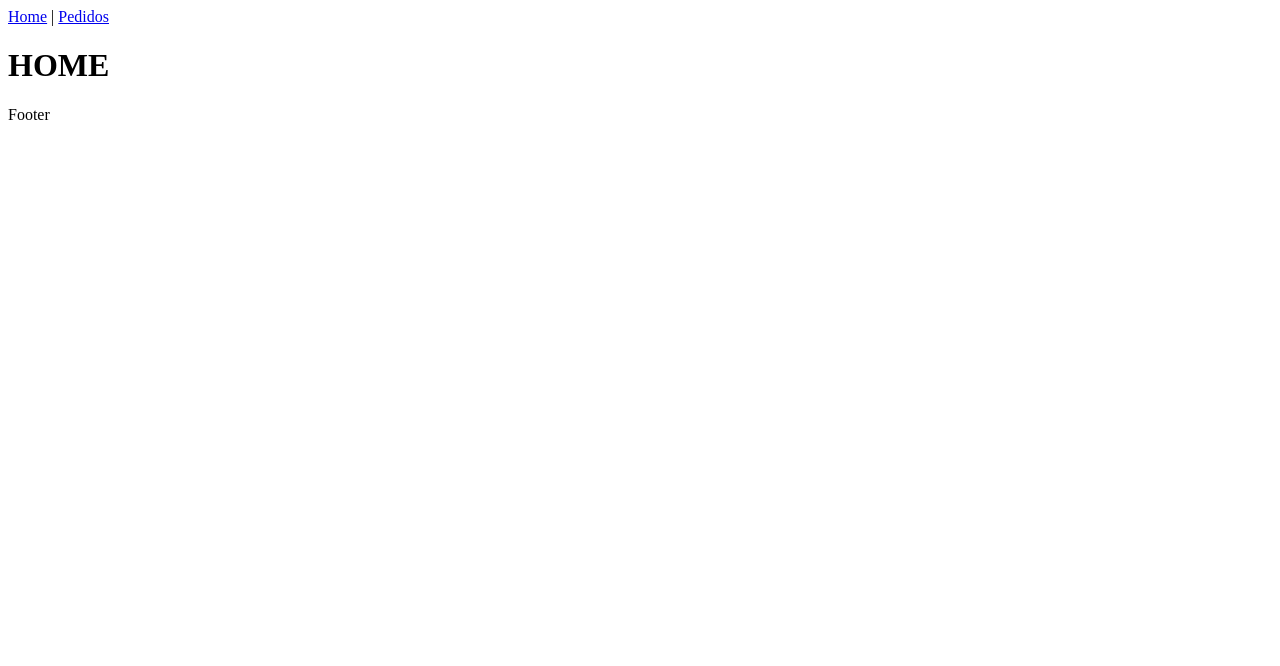
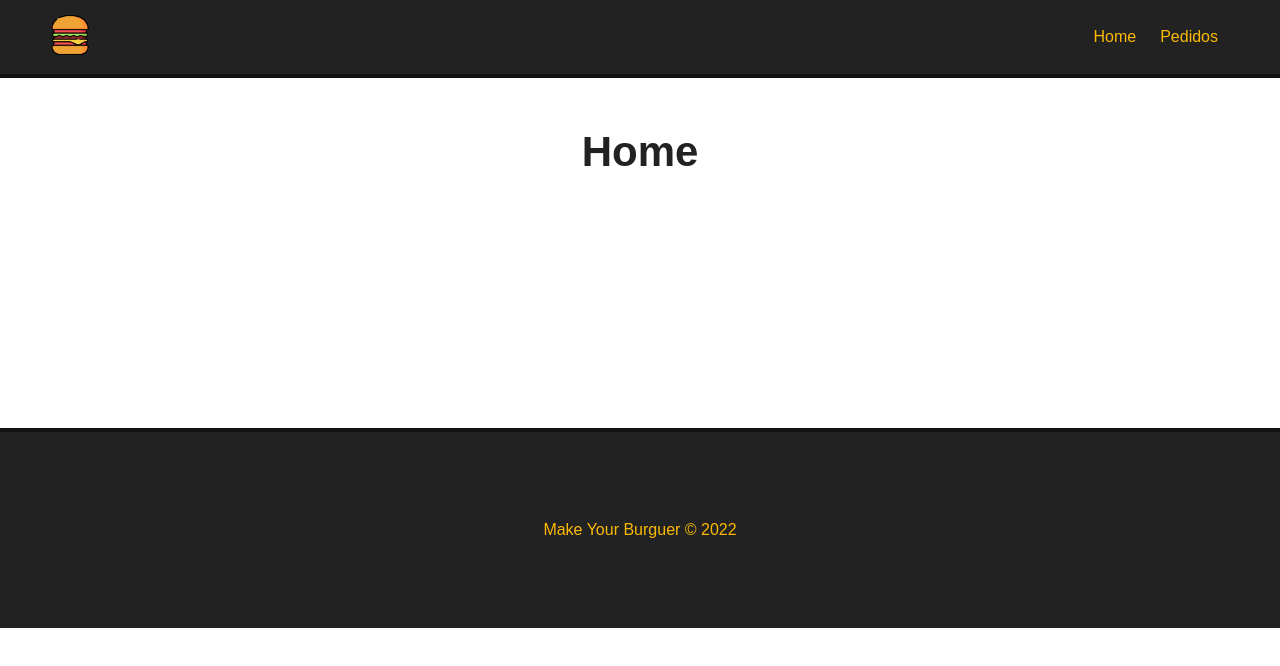
Before and after one commit to Borgarelli/Make-Your-Burger, a Vue app: page / in a window 1280 px wide. Shown: the top 666 px of the page. Built offline with nearby package versions, Linux system fonts and the light colour scheme.

Commit message:
Nav and Footer

```diff
--- a/src/App.vue
+++ b/src/App.vue
@@ -1,6 +1,6 @@
 <template>
   <div>
-    <Navbar /> <!--Importa o componete de Navbar que contém os links definidos com o VueRouter-->
+    <Navbar :logo="logo_src" :alt="app_name" /> <!--Importa o componete de Navbar que contém os links definidos com o VueRouter/ Adcionando a logo atrávez de props para a Navbar-->
     <router-view/> <!--A view é feita através desse componente aqui, ou seja os outros componentes podem ser repetidos por estarem fora dessaa tag -->
     <Footer />
   </div>
@@ -18,12 +18,30 @@ import Footer from './components/Footer.vue';
     },
     data() {
       return {
-
+        logo_src: "/img/logo.png",
+        app_name: "Make Your Burguer"
       }
     }
   }
 </script>
 
 <style>
+  *{ /*Aqui organiza a estilização global do site, vai pegar todo o conteudo que não está dentro de uma div definindo uma estilização padrão*/
+    font-family: Arial, Helvetica, sans-serif;
+    padding: 0;
+    margin: 0;
+    box-sizing: border-box;
+  }
 
+  .main-container{ /*Aqui para evitar ter que alterar dentro de Nav e Footer utiliza a style global, ja alterando as duas ao mesmo tempo */
+    margin: 50px;
+    min-height: 250px;
+  }
+
+  h1 {
+    text-align: center;
+    font-size: 42px;
+    margin-bottom: 30px;
+    color: #222;
+  }
 </style>
--- a/src/components/Footer.vue
+++ b/src/components/Footer.vue
@@ -1,5 +1,7 @@
 <template>
-    <p>Footer</p>
+    <footer id="footer">
+        <p>Make Your Burguer &copy; 2022</p>
+    </footer>
 </template>
 
 <script>
@@ -12,3 +14,16 @@
         }
     }
 </script>
+
+<style scoped>
+    #footer{
+        height: 200px;
+        background-color: #222;
+        border-top: 4px solid #111;
+        color: #FCBA03;
+        display: flex;
+        align-items: center;
+        justify-content: center;
+        width: 100%;
+    }
+</style>
--- a/src/components/Navbar.vue
+++ b/src/components/Navbar.vue
@@ -1,9 +1,9 @@
 <template>
     <div id="nav" >
-        <router-link to="/">
-            <img src="" id="logo">
+        <router-link to="/" id="logo-url">
+            <img :src="logo" :alt="alt" id="logo">
         </router-link>
-        <router-link to="/">Home</router-link> | <!--Estabelece o link com o componente home atráves desse "to="/"" que referencia ao path de home, isso é definido dentro da pasta Router-->
+        <router-link to="/">Home</router-link>  <!--Estabelece o link com o componente home atráves desse "to="/"" que referencia ao path de home, isso é definido dentro da pasta Router-->
         <router-link to="/pedidos">Pedidos</router-link> <!--Estabelece o link com o componente Pedidos atráves do "to=" que referencia ao path de Pedidos, definido dentro da pasta Router-->
     </div>
 </template>
@@ -11,6 +11,7 @@
 <script>
     export default {
         name:'Navbar',
+        props: ["logo", "alt"],
         data(){
             return {
 
@@ -20,5 +21,33 @@
 </script>
 
 <style scoped>
+    #nav{
+        background-color: #222;
+        border-bottom: 4px solid #111;
+        padding: 15px 50px;
+        display: flex;
+        justify-content: flex-end;
+        align-items: center;
+    }
 
+    #nav #logo-url{
+        margin: auto;
+        margin-left: 0;
+    }
+
+    #logo{
+        width: 40px;
+        height: 40px;
+    }
+
+    #nav a {
+        color: #FCBA03;
+        text-decoration: none;
+        margin: 12px;
+        transition: .5s;
+    }
+
+    #nav a:hover {
+        color: white
+    }
 </style>
--- a/src/views/HomeView.vue
+++ b/src/views/HomeView.vue
@@ -1,6 +1,6 @@
 <template>
-  <div class="home">
-   <h1>HOME</h1>
+  <div class="main-container">
+   <h1>Home</h1>
   </div>
 </template>
 
--- a/src/views/PedidosView.vue
+++ b/src/views/PedidosView.vue
@@ -1,5 +1,7 @@
 <template>
+  <div class="main-container">
     <h1>Pedidos</h1>
+  </div>
 </template>
 
 <script>
```
